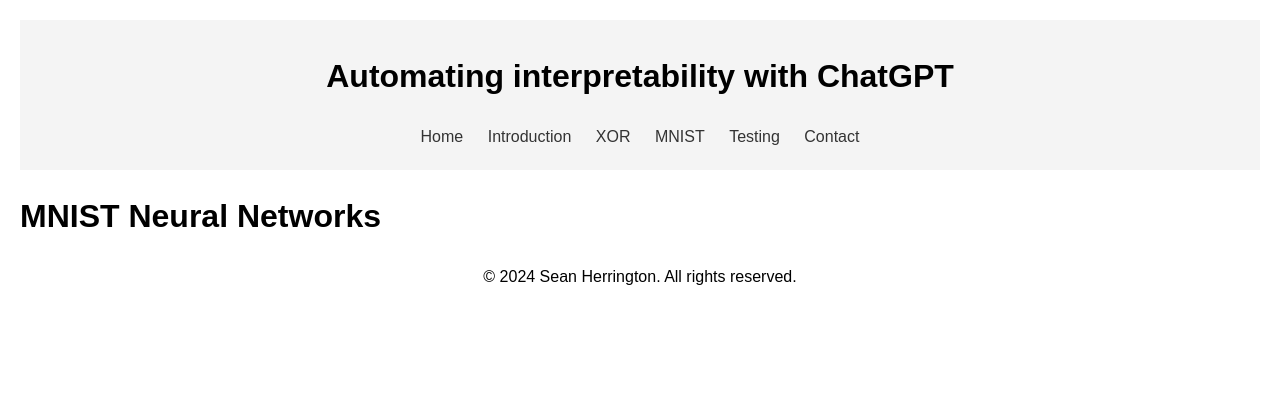
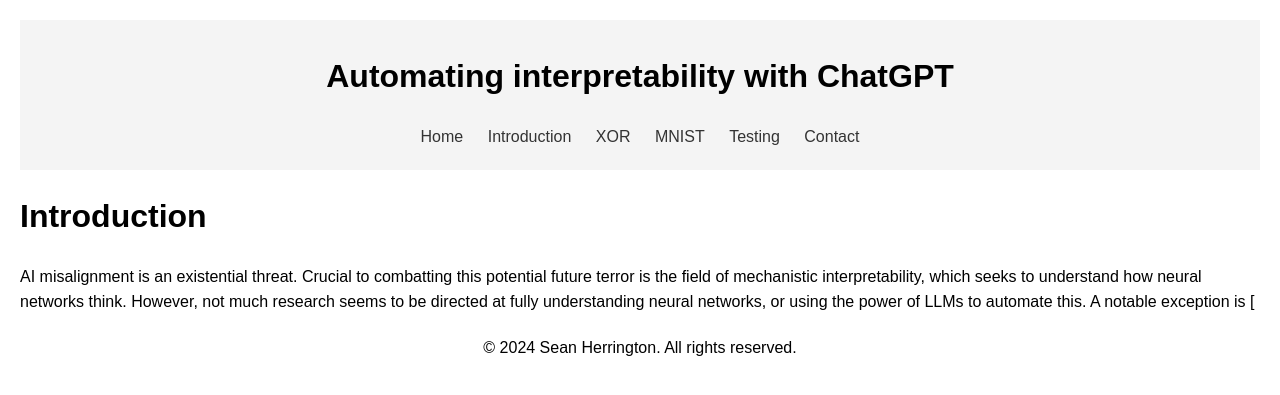
Before and after one commit to Arkleseisure/Arkleseisure.github.io, a Jekyll site: the page built from pages/intro.md, in a window 1280 px wide. Shown: the top 395 px of the page. Built offline with Jekyll 4.4.1, drawn with Linux system fonts in a browser that asks for light colours.

Commit message:
Update intro.md

```diff
--- a/pages/intro.md
+++ b/pages/intro.md
@@ -3,4 +3,6 @@
 title: Home
 ---
 
-# MNIST Neural Networks
+# Introduction
+
+AI misalignment is an existential threat. Crucial to combatting this potential future terror is the field of mechanistic interpretability, which seeks to understand how neural networks think. However, not much research seems to be directed at fully understanding neural networks, or using the power of LLMs to automate this. A notable exception is [
```
